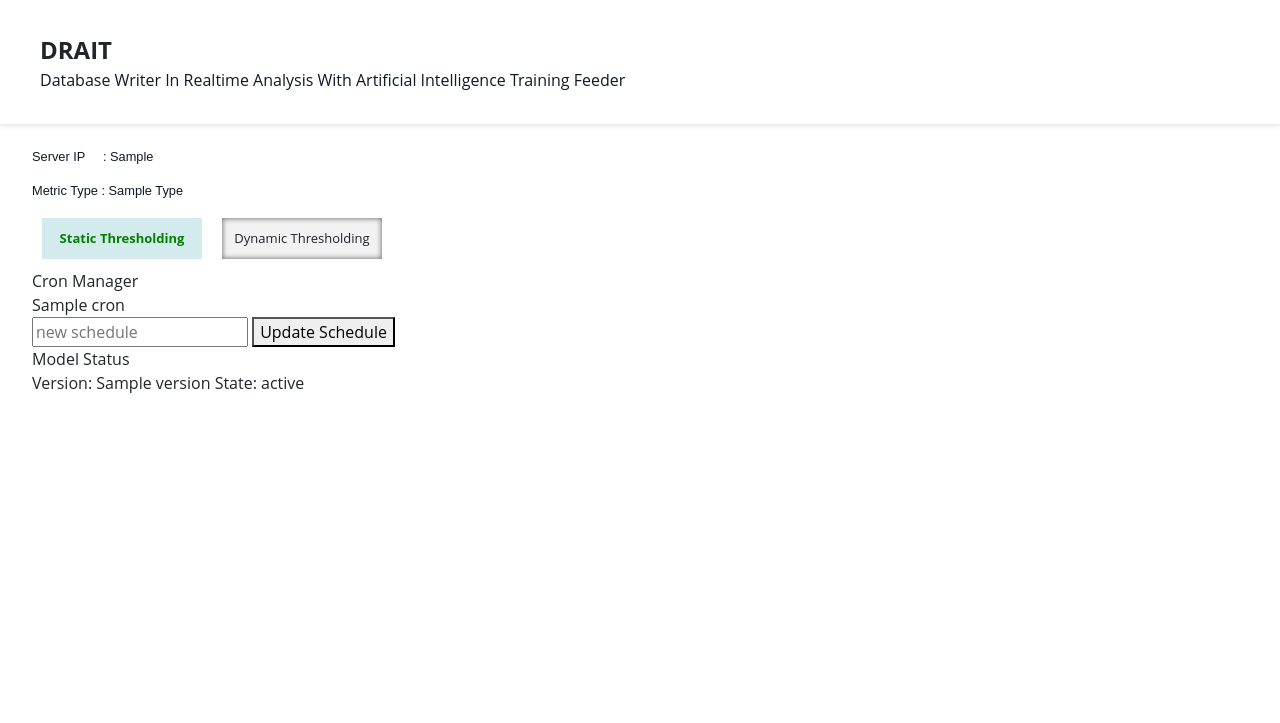
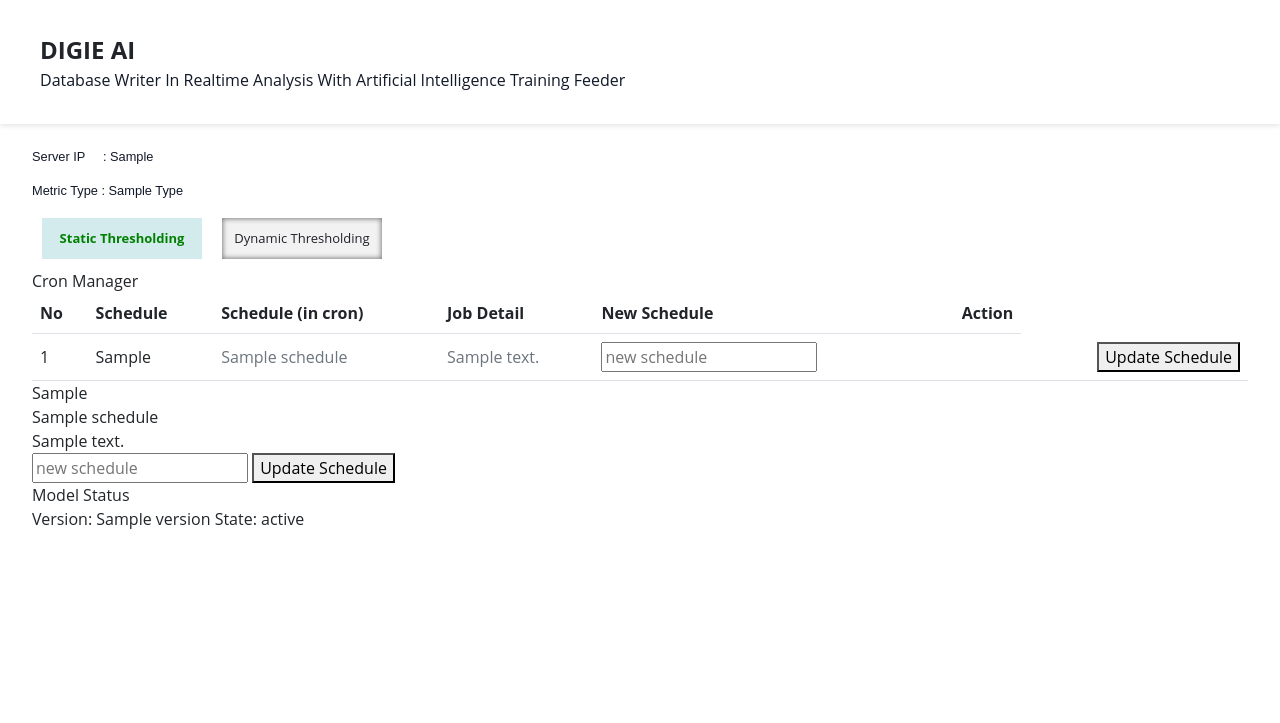
Before and after one commit to Acexoul081/WAR---DRAIT, a Flask app: template templates/metric.html in a window 1280 px wide. Shown: the top 723 px of the page. Run offline with Flask 2, Linux system fonts and the light colour scheme; the template is opened without the code that fills it: most values are stand-ins (such as "Sample title", 1, 10 or a date in 2020); some libraries are stand-ins or nearby versions.

Commit message:
update ui metric

```diff
--- a/app.py
+++ b/app.py
@@ -18,6 +18,7 @@ from tensorflow_serving.apis import model_service_pb2_grpc
 from tensorflow_serving.apis import get_model_status_pb2
 from tensorflow_serving.apis import get_model_metadata_pb2
 from google.protobuf.json_format import MessageToJson
+from cron_descriptor import get_description, ExpressionDescriptor
 
 import db
 
@@ -78,6 +79,18 @@ def show_metric(metric):
 
         stdin,stdout,stderr = client.exec_command(f"crontab -l | grep \"{decoded_metric}\"")
         cron_info = stdout.read().decode('utf-8').strip().split('\n')
+        cron_list = []
+        print(decoded_metric)
+        print(len(cron_info))
+        if len(cron_info) > 0:
+            print(cron_info)
+            for i in cron_info:
+                if len(i) > 0:
+                    cron_list.append({
+                        'job_detail':i,
+                        'schedule':i[0:i.index("p")],
+                        'schedule_readable':get_description(i[0:i.index("p")])
+                    })
 
         val_graph_json = create_value_graph(value, value_anomalies, 'metric_value')
         loss_graph_json = create_value_graph(loss, loss_anomalies, 'loss')
@@ -91,7 +104,7 @@ def show_metric(metric):
             'type':decoded_metric_in_list[3]
         }
 
-        return render_template('metric.html', metric=metric_detail, valueGraph=val_graph_json, lossGraph=loss_graph_json, preprocGraph= preproc_graph_json, modelStatus=model_version, crons = cron_info if cron_info else 'No Cron Available')
+        return render_template('metric.html', metric=metric_detail, valueGraph=val_graph_json, lossGraph=loss_graph_json, preprocGraph= preproc_graph_json, modelStatus=model_version, crons = cron_list if cron_info else 'No Cron Available')
 
     elif request.method == 'POST':
         value, loss = get_value(metric)
@@ -219,6 +232,7 @@ def get_dynamic_threshold(metric, first_date):
 @app.route('/update-cron', methods=['POST'])
 def update_cron_tab():
     data = request.args.get('data')
+    print(data)
     new_cron = request.form['new-cron']
     prev_cron = request.form['prev-cron']
     new_cron_script = prev_cron.replace(prev_cron[0 : len(new_cron)], new_cron, 1)
--- a/static/metric/index.js
+++ b/static/metric/index.js
@@ -39,16 +39,16 @@ $('#dynamic-btn').click(function(e){
 $('.update-cron-btn').click(function(e){
     e.preventDefault();
     console.log($(this).parent().serialize())
-    $.ajax({
-        type: "POST",
-        url: '/update-cron',
-        data: $(this).parent().serialize(),
-        // data: {
-        //     cron: $(this).val(),
-        //     // access_token: $("#access_token").val()
-        // },
-        success: function(result) {
-            console.log('update success')
-        }
-    });
+    // $.ajax({
+    //     type: "POST",
+    //     url: '/update-cron',
+    //     data: $(this).parent().serialize(),
+    //     // data: {
+    //     //     cron: $(this).val(),
+    //     //     // access_token: $("#access_token").val()
+    //     // },
+    //     success: function(result) {
+    //         console.log('update success')
+    //     }
+    // });
 })
--- a/static/metric/style.css
+++ b/static/metric/style.css
@@ -170,3 +170,14 @@ footer{
 .custom-tooltip {
   --bs-tooltip-bg: var(--bs-primary);
 }
+
+table {
+  width: 50%;
+  counter-reset: row-num -1;
+}
+table tr {
+  counter-increment: row-num;
+}
+table tr td:first-child::before {
+    content: counter(row-num) "";
+}
--- a/templates/metric.html
+++ b/templates/metric.html
@@ -10,7 +10,7 @@
 </head>
 <body>
     <div class="header">
-        <a href="{{ url_for('main_page') }}" class="title">DRAIT</a>
+        <a href="{{ url_for('main_page') }}" class="title">DIGIE AI</a>
         <div class="description">Database writer in Realtime Analysis with Artificial Intelligence Training feeder</div>
     </div>
 
@@ -37,8 +37,40 @@
         <div>
             <div>
                 <div>Cron Manager</div>
+                <!-- Table -->
+                <div class="table-responsive">
+                    <table id="projectsTable" class="table align-middle table-edge table-nowrap mb-0">
+                        <thead class="thead-light">
+                            <tr>
+                                <th class="w-60px">No</th>
+                                <th>Schedule</th>
+                                <th>Schedule (in cron)</th>
+                                <th>Job Detail</th>
+                                <th>New Schedule</th>
+                                <th class="text-end">Action</th>
+                            </tr>
+                        </thead>
+                        <tbody>
+                            {% for cron in crons %}
+                            <tr style="padding: 10px;">
+                                <td></td>
+                                <td>{{cron['schedule_readable']}}</td>
+                                <td class="text-muted">{{cron['schedule']}}</td>
+                                <td class="text-muted">{{cron['job_detail']}}</td>
+                                <form>
+                                    <td><input type="text" name="new-cron" placeholder="new schedule"></td>
+                                    <td><input type="hidden" name="prev-cron" value="{{cron['job_detail']}}"></td>
+                                    <td class="text-end"><button type="button" class="update-cron-btn">Update Schedule</button></td>
+                                </form>
+                            </tr>
+                            {% endfor %}
+                        </tbody>
+                    </table>
+                </div> <!-- / .table-responsive -->
                 {% for cron in crons %}
-                    <div>{{cron}}</div>
+                    <div>{{cron['schedule_readable']}}</div>
+                    <div>{{cron['schedule']}}</div>
+                    <div>{{cron['job_detail']}}</div>
                     <form>
                         <input type="text" name="new-cron" placeholder="new schedule">
                         <input type="hidden" name="prev-cron" value="{{cron}}">
```
Also changed, not shown: templates/main.html (+0 -15 lines).
